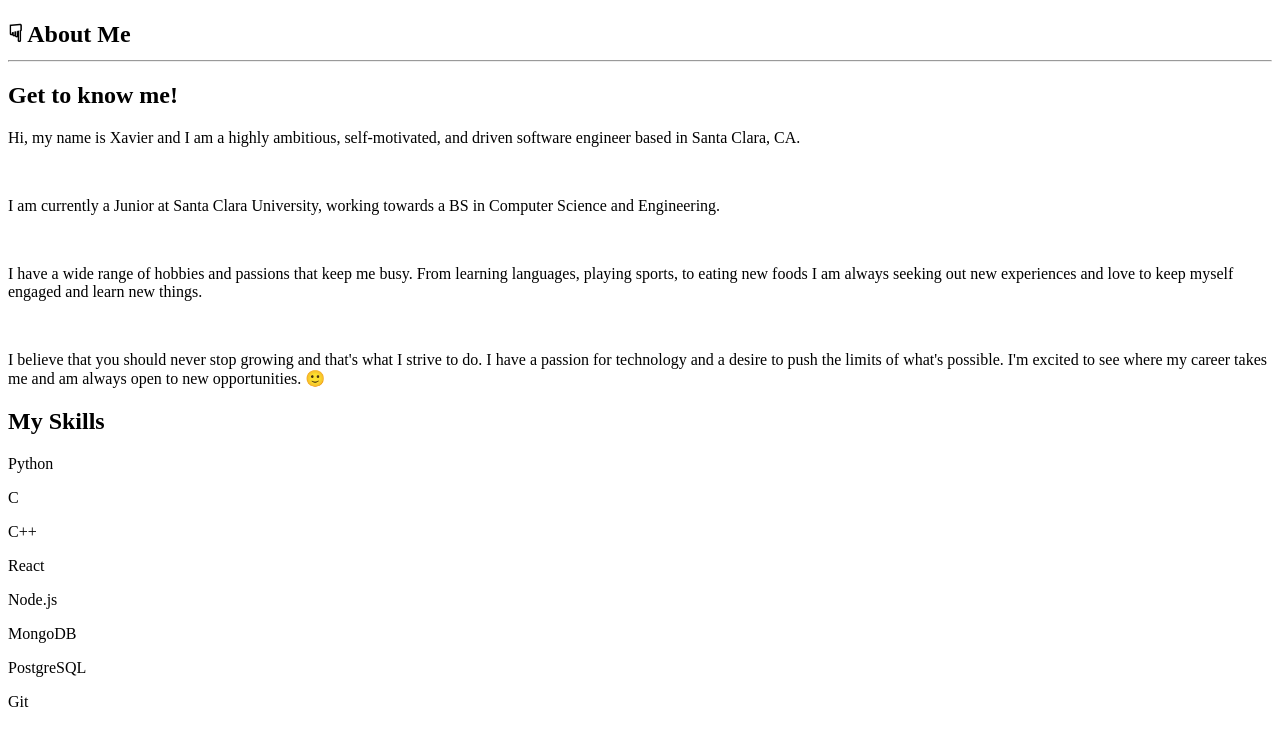
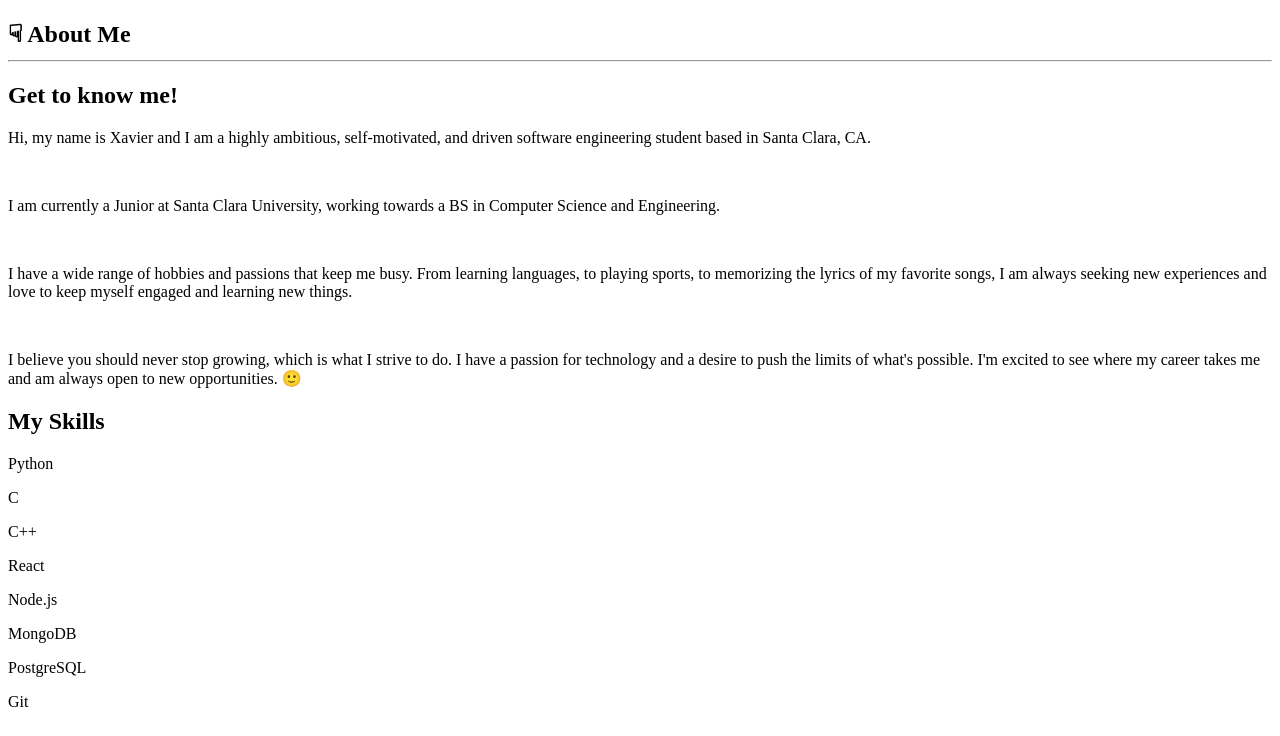
Before and after one commit to xavajk/website, a Next.js app in the folder frontend/: page /components/AboutSection in a window 1280 px wide. Shown: the top 736 px of the page. Built offline with nearby package versions, Linux system fonts and the light colour scheme.

Commit message:
updated 'get to know me' section

```diff
--- a/frontend/pages/components/AboutSection.tsx
+++ b/frontend/pages/components/AboutSection.tsx
@@ -30,8 +30,8 @@ const AboutSection = () => {
               Hi, my name is Xavier and I am a{" "}
               <span className="font-bold">{"highly ambitious"}</span>,
               <span className="font-bold">{" self-motivated"}</span>, and
-              <span className="font-bold">{" driven"}</span> software engineer
-              based in Santa Clara, CA.
+              <span className="font-bold">{" driven"}</span> software
+              engineering student based in Santa Clara, CA.
             </p>
             <br />
             <p>
@@ -41,20 +41,20 @@ const AboutSection = () => {
             <br />
             <p>
               I have a wide range of hobbies and passions that keep me busy.
-              From learning languages, playing sports, to eating new foods I am
-              always seeking out new experiences and love to keep myself engaged
-              and learn new things.
+              From learning languages, to playing sports, to memorizing the
+              lyrics of my favorite songs, I am always seeking new experiences
+              and love to keep myself engaged and learning new things.
             </p>
             <br />
             <p>
-              I believe that you should{" "}
+              I believe you should{" "}
               <span className="font-bold text-purple-600 dark:text-purple-400">
-                never stop growing
+                never stop growing,
               </span>{" "}
-              and that&apos;s what I strive to do. I have a passion for
-              technology and a desire to push the limits of what&apos;s
-              possible. I&apos;m excited to see where my career takes me and am
-              always open to new opportunities. 🙂
+              which is what I strive to do. I have a passion for technology and
+              a desire to push the limits of what&apos;s possible. I&apos;m
+              excited to see where my career takes me and am always open to new
+              opportunities. 🙂
             </p>
           </div>
           <div className="text-center display:inline-block md:w-1/2 md:text-left">
```
